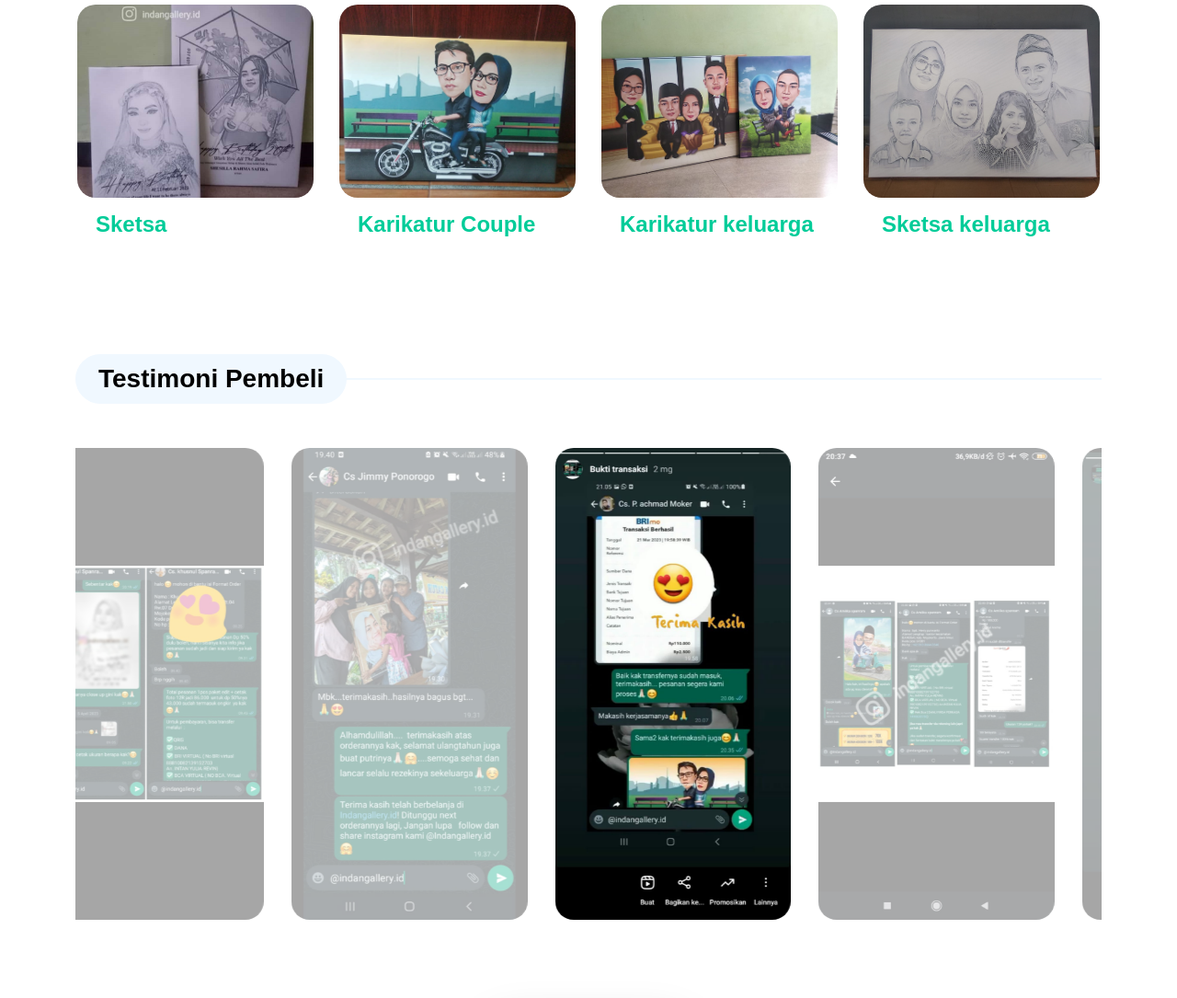
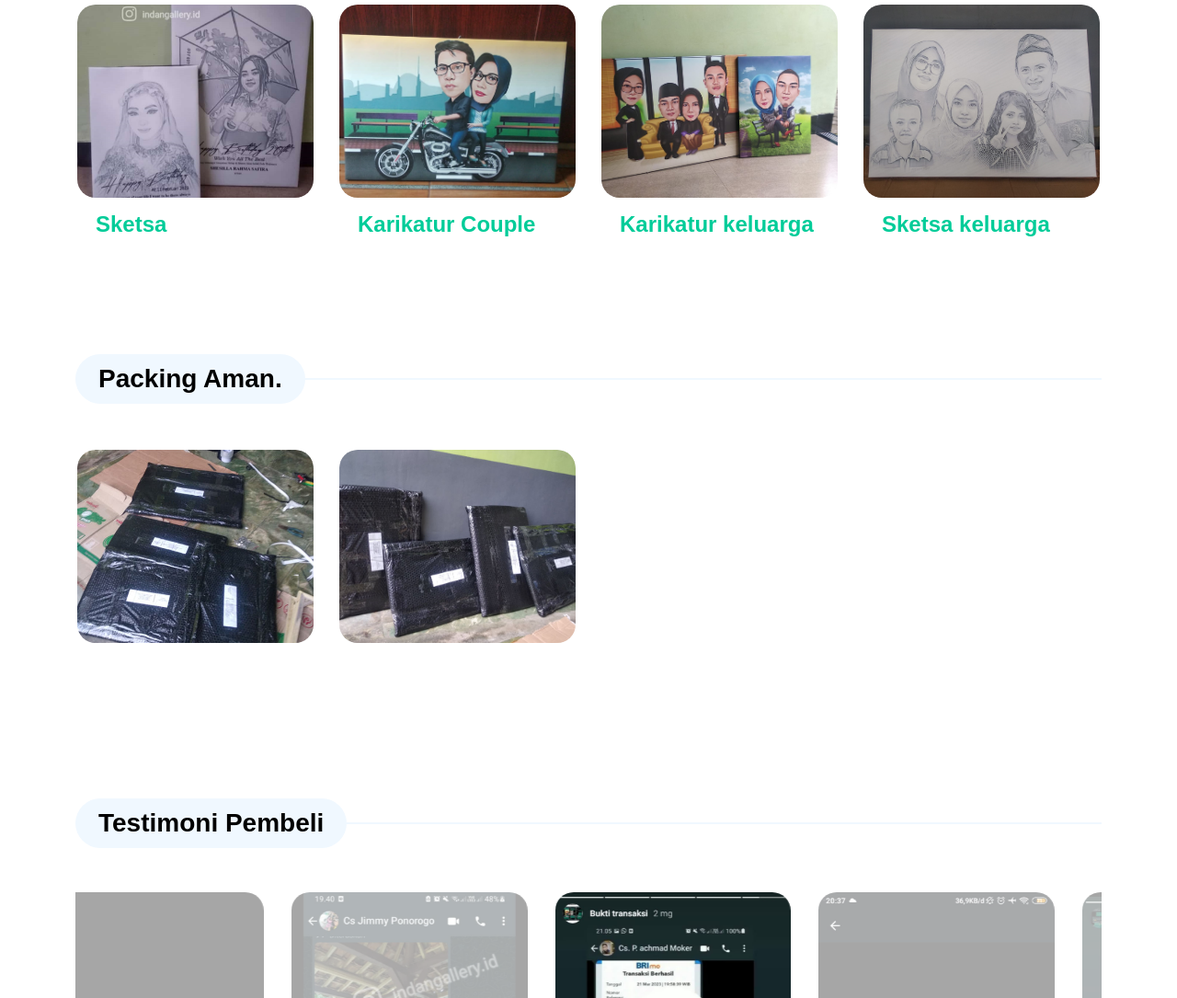
Before and after one commit to indangallery/indangallery.github.io, a plain HTML site: page index.html in a window 1280 px wide. Shown: the part 1824-2909 px from the top of the page at 92% size. Drawn offline with Linux system fonts and the light colour scheme; a web font is replaced by a local one.

Commit message:
Update index.html

```diff
--- a/index.html
+++ b/index.html
@@ -257,6 +257,52 @@
             </div>
         </section>
 
+        <section class="topics-section section-padding pb-0" id="section_3">
+            <div class="container">
+                <div class="row">
+
+                    <div class="col-lg-12 col-12">
+                        <div class="section-title-wrap mb-5">
+                            <h4 class="section-title">Packing Aman.</h4>
+                        </div>
+                    </div>
+
+                    <div class="col-lg-3 col-md-6 col-12 mb-4 mb-lg-0">
+                        <div class="custom-block custom-block-overlay">
+                            <a href="#" class="custom-block-image-wrap">
+                                <img src="images/paking1.jpg"
+                                    class="custom-block-image img-fluid" alt="">
+                            </a>
+                            <div class="custom-block-info custom-block-overlay-info">
+                                <h5 class="mb-1">
+                                    <a href="#">
+
+                                    </a>
+                                </h5>
+                            </div>
+                        </div>
+                    </div>
+
+                    <div class="col-lg-3 col-md-6 col-12 mb-4 mb-lg-0">
+                        <div class="custom-block custom-block-overlay">
+                            <a href="#" class="custom-block-image-wrap">
+                                <img src="images/paking2.jpg"
+                                    class="custom-block-image img-fluid" alt="">
+                            </a>
+                            <div class="custom-block-info custom-block-overlay-info">
+                                <h5 class="mb-1">
+                                    <a href="#">
+
+                                    </a>
+                                </h5>
+                            </div>
+                        </div>
+                    </div>
+
+                </div>
+            </div>
+        </section>
+
 
         <section class="latest-podcast-section section-padding pb-0" id="section_2">
             <div class="container">
```
